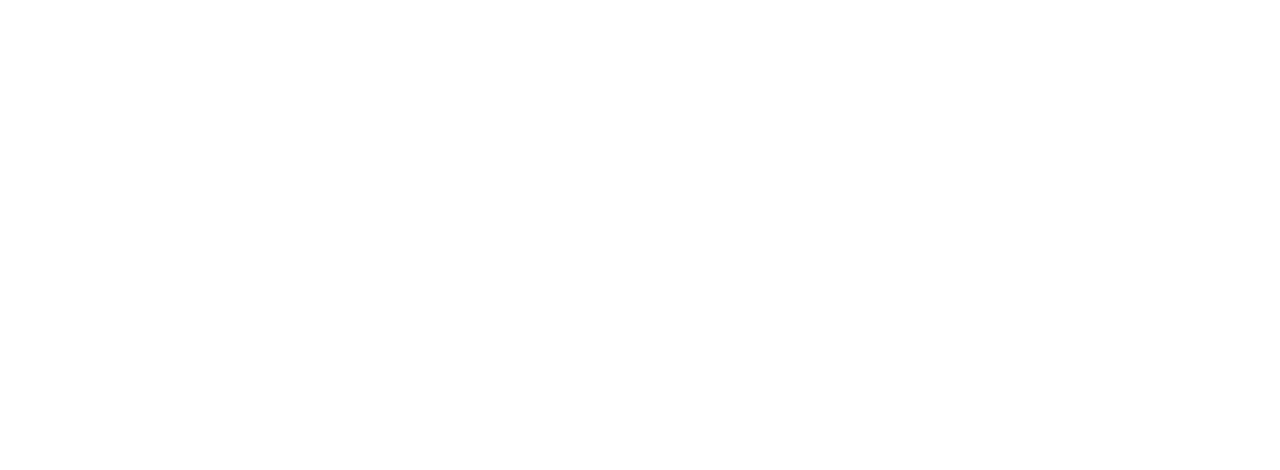
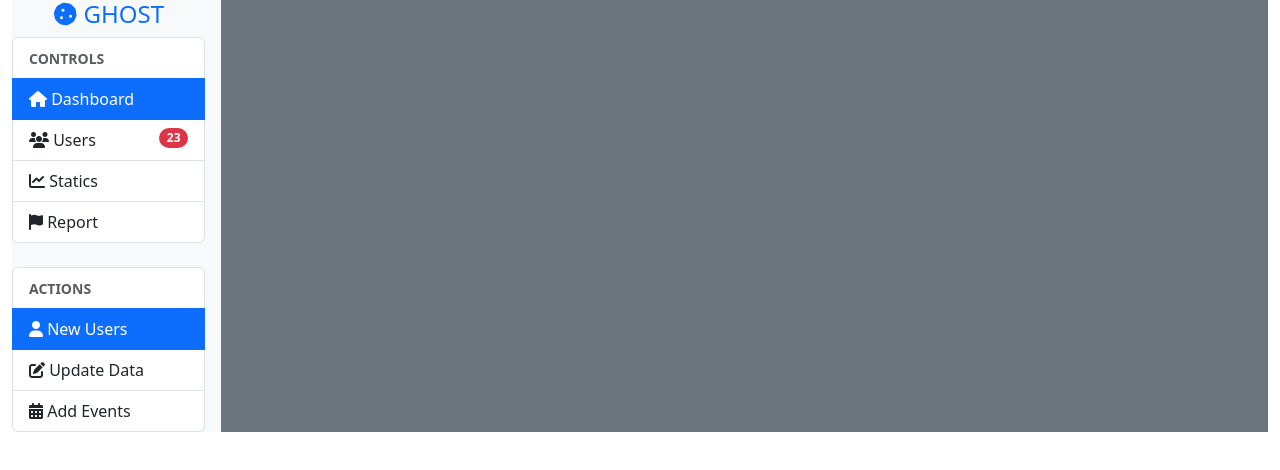
Before and after one commit to HANZAWHTET31/user-dashboard, a plain HTML site: page dashboard.html in a window 1280 px wide. Drawn offline with nearby package versions, Linux system fonts and the light colour scheme.

Commit message:
responsive nav created

```diff
--- a/dashboard.html
+++ b/dashboard.html
@@ -1,11 +1,78 @@
 <!DOCTYPE html>
 <html lang="en">
-<head>
-      <meta charset="UTF-8">
-      <meta name="viewport" content="width=device-width, initial-scale=1.0">
-      <title>Dashboard</title>
-</head>
-<body>
+	<head>
+		<meta charset="UTF-8" />
+		<meta
+			name="viewport"
+			content="width=device-width, initial-scale=1.0" />
+		<title>Dashboard</title>
+		<link
+			href="https://cdn.jsdelivr.net/npm/bootstrap@5.3.3/dist/css/bootstrap.min.css"
+			rel="stylesheet"
+			integrity="sha384-QWTKZyjpPEjISv5WaRU9OFeRpok6YctnYmDr5pNlyT2bRjXh0JMhjY6hW+ALEwIH"
+			crossorigin="anonymous" />
+		<script
+			src="https://kit.fontawesome.com/b283df506b.js"
+			crossorigin="anonymous"></script>
+	</head>
+	<body>
+		<div class="container-fluid">
+			<div class="row g-0">
+				<nav class="col-2 bg-light pe-3">
+                              <h1 class="h4 text-center text-primary">
+                                    <i class="fas fa-cookie fa-fade"></i>
+                                    <span class="d-none d-lg-inline">GHOST</span>
+                              </h1>
 
-</body>
+                              <div class="list-group text-center text-lg-start">
+                                    <span class="list-group-item d-none d-lg-block fw-bold disabled">
+                                          <small>CONTROLS</small>
+                                    </span>
+
+                                    <a href="" class="list-group-item list-group-item-action active">
+                                          <i class="fas fa-home"></i>
+                                          <span class="d-none d-lg-inline">Dashboard</span>
+                                    </a>
+                                    <a href="" class="list-group-item list-group-item-action">
+                                          <i class="fas fa-users"></i>
+                                          <span class="d-none d-lg-inline">Users</span>
+                                          <span class="d-none d-lg-inline badge rounded-pill float-end bg-danger">23</span>
+                                    </a>
+                                    <a href="" class="list-group-item list-group-item-action">
+                                          <i class="fas fa-chart-line"></i>
+                                          <span class="d-none d-lg-inline">Statics</span>
+                                    </a>
+                                    <a href="" class="list-group-item list-group-item-action">
+                                          <i class="fas fa-flag"></i>
+                                          <span class="d-none d-lg-inline">Report</span>
+                                    </a>
+                              </div>
+
+                              <div class="list-group text-center text-lg-start mt-4">
+                                    <span class="list-group-item d-none d-lg-block fw-bold disabled">
+                                          <small>ACTIONS</small>
+                                    </span>
+
+                                    <a href="" class="list-group-item list-group-item-action active">
+                                          <i class="fas fa-user"></i>
+                                          <span class="d-none d-lg-inline">New Users</span>
+                                    </a>
+                                    <a href="" class="list-group-item list-group-item-action">
+                                          <i class="fas fa-edit"></i>
+                                          <span class="d-none d-lg-inline">Update Data</span>
+                                    </a>
+                                    <a href="" class="list-group-item list-group-item-action">
+                                          <i class="fas fa-calendar-alt"></i>
+                                          <span class="d-none d-lg-inline">Add Events</span>
+                                    </a>
+                              </div>
+                        </nav>
+				<main class="col-10 bg-secondary"></main>
+			</div>
+		</div>
+		<script
+			src="https://cdn.jsdelivr.net/npm/bootstrap@5.3.3/dist/js/bootstrap.bundle.min.js"
+			integrity="sha384-YvpcrYf0tY3lHB60NNkmXc5s9fDVZLESaAA55NDzOxhy9GkcIdslK1eN7N6jIeHz"
+			crossorigin="anonymous"></script>
+	</body>
 </html>
```
